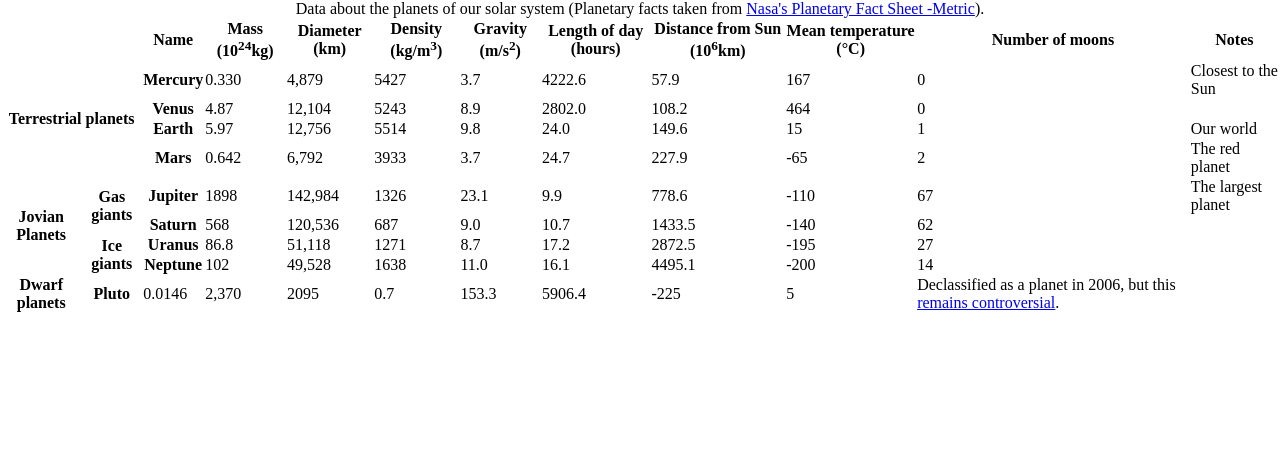
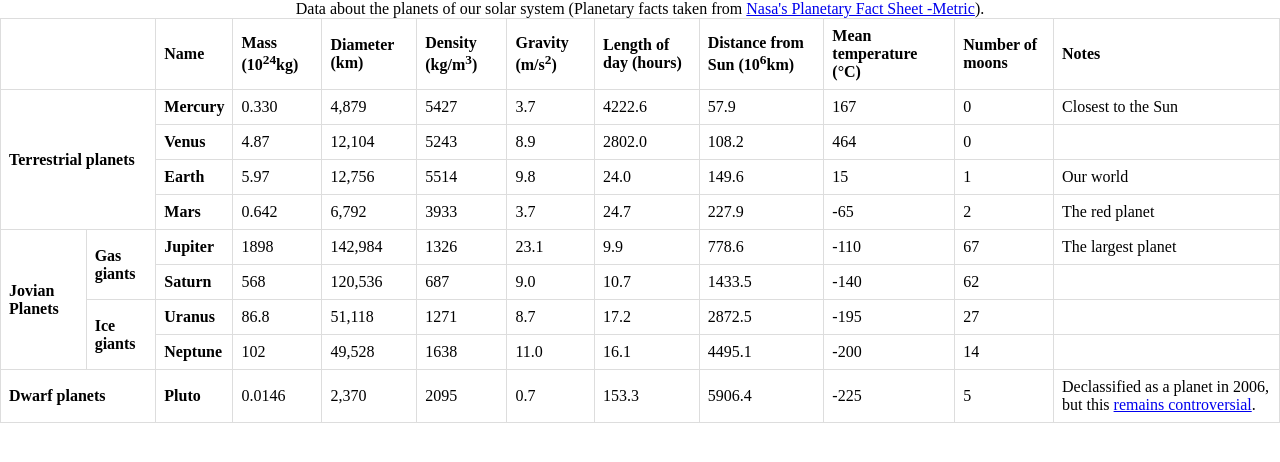
Before and after one commit to aruntutter/html-tables, a plain HTML site: page index.html in a window 1280 px wide. Drawn offline with Linux system fonts and the light colour scheme.

Commit message:
tfooter updated and borer added

```diff
--- a/index.html
+++ b/index.html
@@ -11,6 +11,18 @@
       padding: 0;
       margin: 0;
       box-sizing: border-box;
+    }
+
+    table {
+      border-collapse: collapse;
+      width: 100%;
+    }
+
+    th,
+    td {
+      border: 1px solid #dddddd;
+      text-align: left;
+      padding: 8px;
     }
   </style>
 </head>
@@ -141,7 +153,7 @@
     </tbody>
 
     <tfoot>
-      <th>Dwarf planets</th>
+      <th colspan="2">Dwarf planets</th>
       <th>Pluto</th>
       <td>0.0146</td>
       <td>2,370</td>
```
